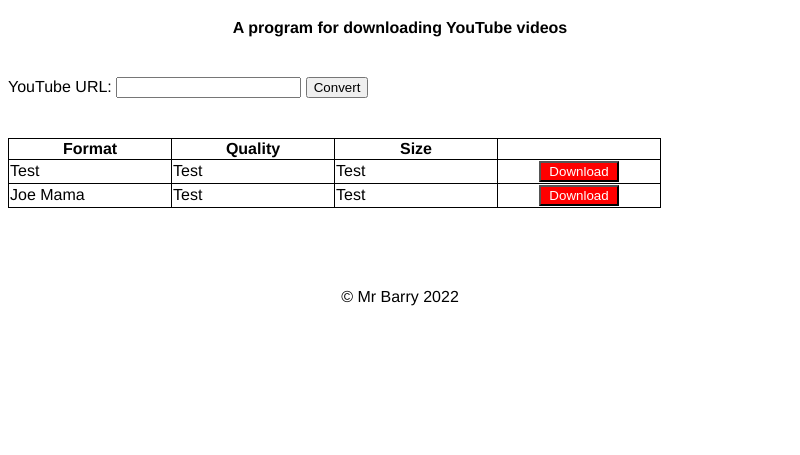
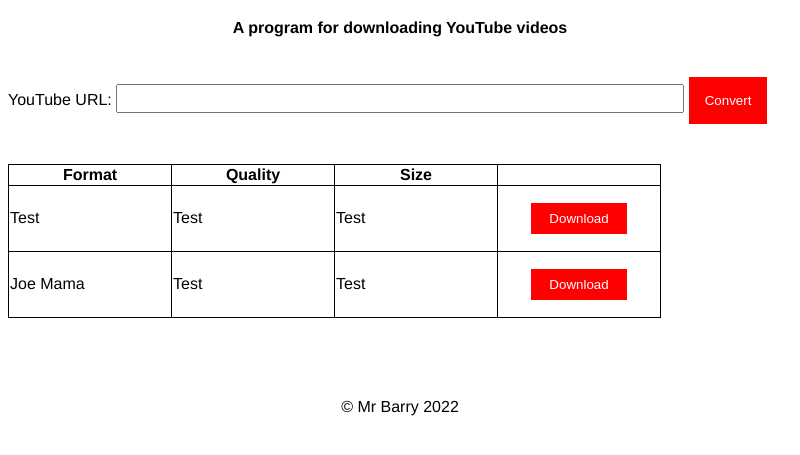
Before and after one commit to alybally04/NoHotMILFs, an Electron app: page index.html in a window 800 px wide. Shown: the part 61-516 px from the top of the page. Drawn offline with Linux system fonts and the light colour scheme.

Commit message:
continued

```diff
--- a/css/index.css
+++ b/css/index.css
@@ -11,16 +11,30 @@
   margin-top: 10vh;
 }
 
-.download-button {
+input[type=button] {
+  border: none;
+  padding-top: 1vh;
+  padding-bottom: 1vh;
   color: white;
   background-color: red;
-  width: 50%;
-  margin-left: 25%;
-  margin-right: 25%;
+  transition: transform 0.075s;
 }
 
-.download-button:hover {
+input[type=button]:hover {
   background-color: black;
+}
+
+input[type=button]:active {
+  transform: scale(0.9);
+}
+
+#convert-button {
+  padding: 2vh 2vw 2vh 2vw;
+}
+
+#url-input {
+  width: 70vw;
+  font-size: 1.25rem;
 }
 
 #input-field {
@@ -33,7 +47,15 @@
   border:1px solid black;
 }
 
-
 #formats-table th {
   width: 20vw;
 }
+
+#formats-table td {
+  height: 5vh;
+}
+
+#formats-table input[type=button] {
+  width: 60%;
+  margin: 2vh 20% 2vh 20%;
+}
--- a/index.html
+++ b/index.html
@@ -14,9 +14,9 @@
     <main>
       <section id="input-field">
         <form action="">
-          <label for="urlInput">YouTube URL:</label>
-          <input type="url" id="urlInput">
-          <input type="submit" value="Convert">
+          <label for="url-input">YouTube URL:</label>
+          <input type="url" id="url-input">
+          <input type="button" id="convert-button" value="Convert" onclick="">
         </form>
       </section>
 
@@ -34,13 +34,13 @@
             <td>Test</td>
             <td>Test</td>
             <td>Test</td>
-            <td><input class="download-button" type="button" value="Download" onclick=""></input></td>
+            <td><input type="button" value="Download" onclick=""></input></td>
           </tr>
           <tr>
             <td>Joe Mama</td>
             <td>Test</td>
             <td>Test</td>
-            <td><input class="download-button" type="button" value="Download" onclick=""></input></td>
+            <td><input type="button" value="Download" onclick=""></input></td>
           </tr>
         </table>
       </section>
```
